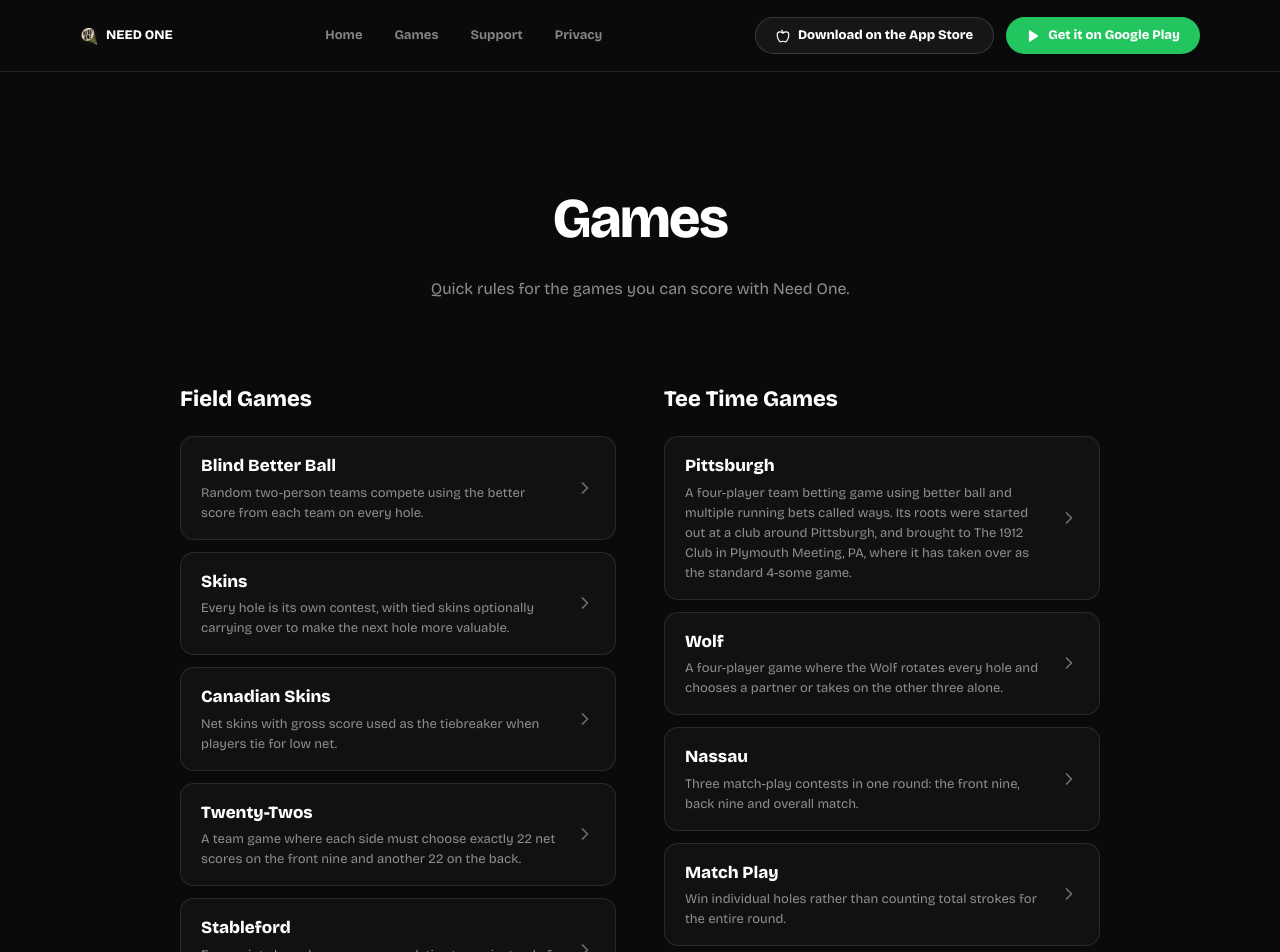
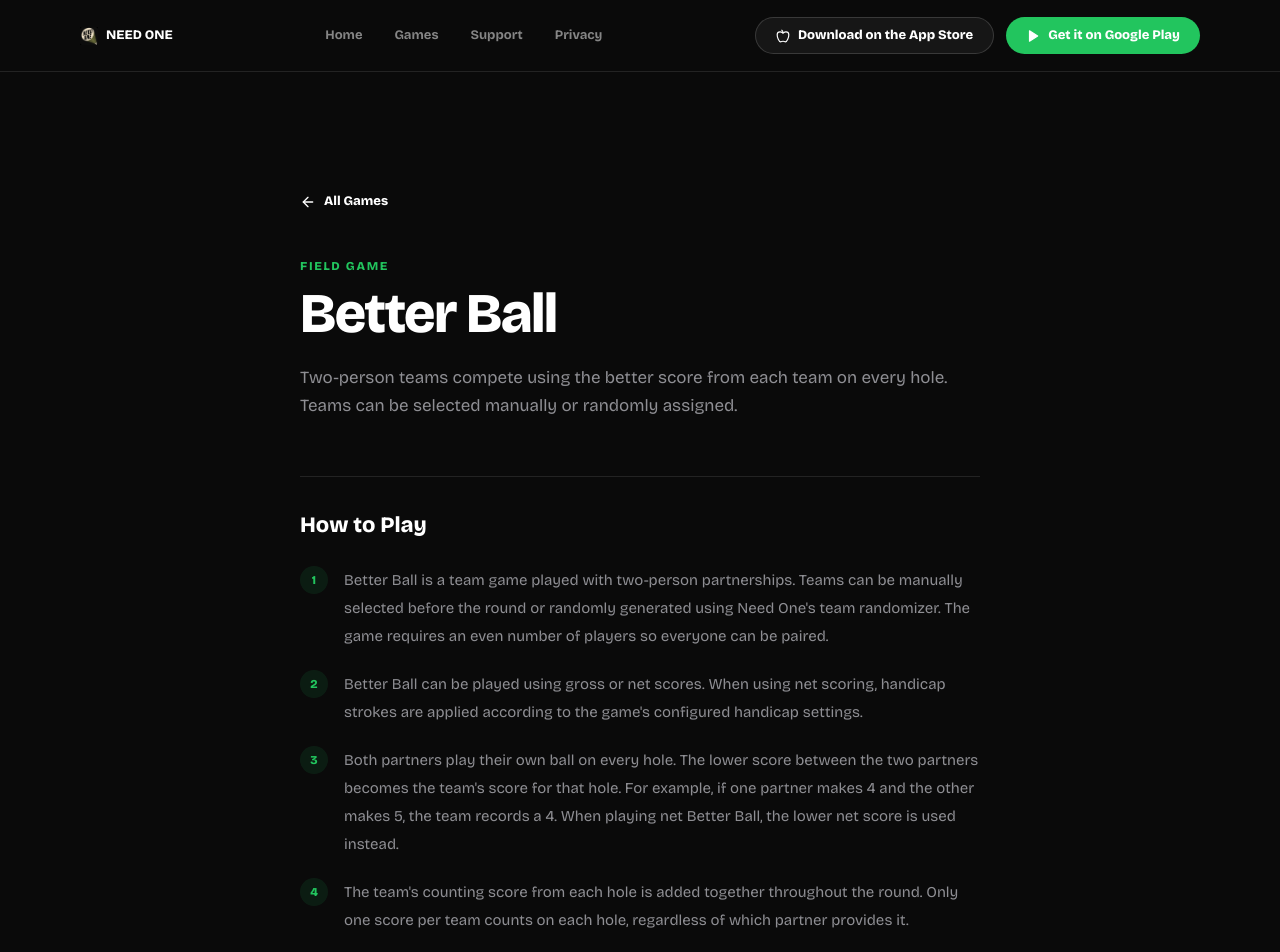
Before and after one commit to mdanieledcg-pixel/needone-website, a React (Vite) app: page /games/better-ball in a window 1280 px wide. Before the commit this address led to /games. Shown: the top 952 px of the page. Built offline with nearby package versions, Linux system fonts and the light colour scheme.

Commit message:
Update Better Ball name and rules

```diff
--- a/src/data/gameRules.ts
+++ b/src/data/gameRules.ts
@@ -8,16 +8,17 @@ export type GameRule = {
 
 export const gameRules: GameRule[] = [
   {
-    slug: "blind-better-ball",
-    name: "Blind Better Ball",
+    slug: "better-ball",
+    name: "Better Ball",
     category: "Field Game",
     summary:
-      "Random two-person teams compete using the better score from each team on every hole.",
+      "Two-person teams compete using the better score from each team on every hole. Teams can be selected manually or randomly assigned.",
     rules: [
-      "Blind Better Ball is a team game where the partnerships are determined randomly. Once the teams are drawn, each two-player team plays better ball for the round. The game requires an even number of players so everyone can be paired.",
-      "The game can be played using gross or net scores. Both partners play their own ball on every hole, and the lower score between the two partners becomes the team's score for that hole.",
-      "For example, if one partner makes 4 and the other makes 5, the team records a 4 for the hole. Continue the same way throughout the round, adding the team's counting score from every hole.",
-      "The team with the lowest total better-ball score at the end of the round wins. If two teams finish with the same total, the game is tied.",
+      "Better Ball is a team game played with two-person partnerships. Teams can be manually selected before the round or randomly generated using Need One's team randomizer. The game requires an even number of players so everyone can be paired.",
+      "Better Ball can be played using gross or net scores. When using net scoring, handicap strokes are applied according to the game's configured handicap settings.",
+      "Both partners play their own ball on every hole. The lower score between the two partners becomes the team's score for that hole. For example, if one partner makes 4 and the other makes 5, the team records a 4. When playing net Better Ball, the lower net score is used instead.",
+      "The team's counting score from each hole is added together throughout the round. Only one score per team counts on each hole, regardless of which partner provides it.",
+      "The team with the lowest total Better Ball score at the end of the round wins. If two or more teams finish with the same total, the game is tied.",
     ],
   },
 
```
